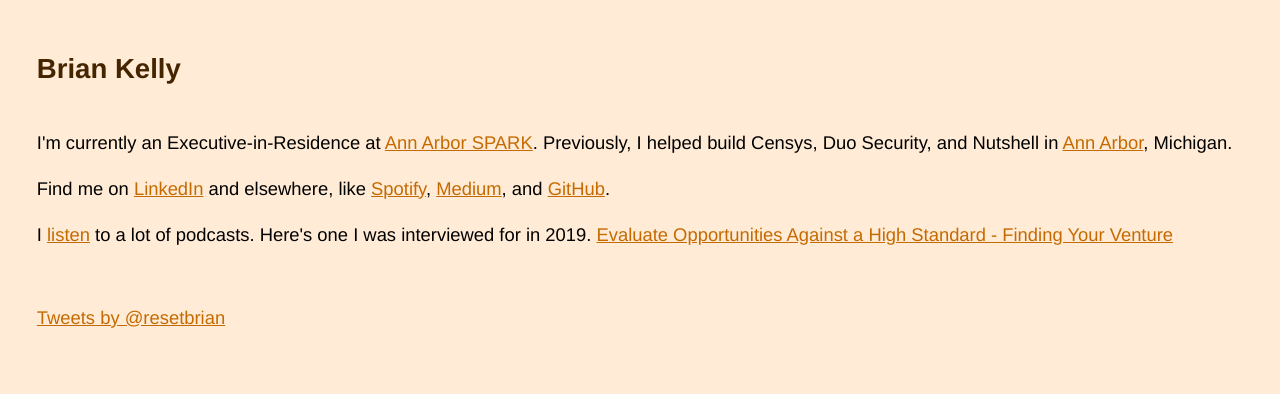
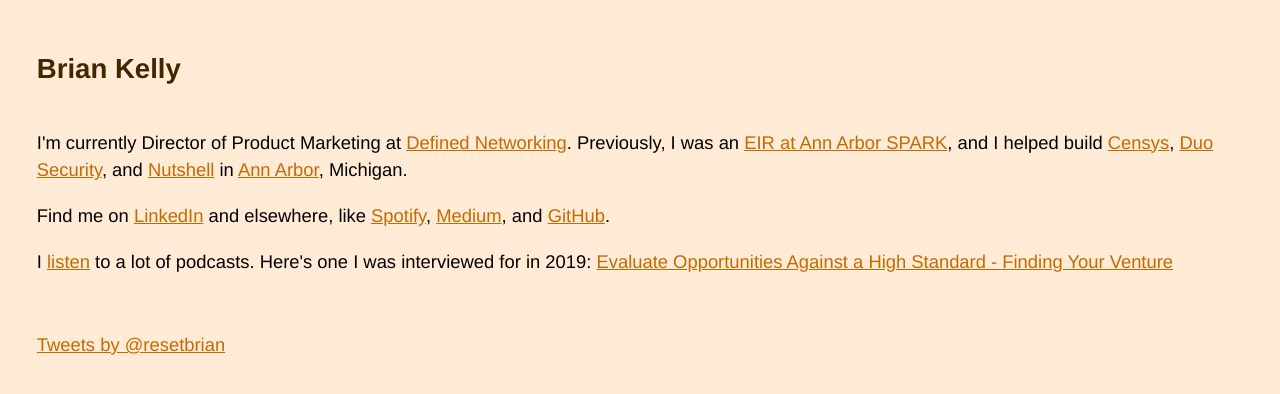
Before and after one commit to briankelly/briankelly.github.io, a Jekyll site: the page built from index.html, in a window 1280 px wide. Shown: the top 394 px of the page. Built offline with Jekyll 4.4.1, drawn with Linux system fonts in a browser that asks for light colours; comment, search, counter and statistics services are not loaded.

Commit message:
new gig @definednet

```diff
--- a/index.html
+++ b/index.html
@@ -4,7 +4,7 @@
 ---
 
     <div id="home">
-      <p>I'm currently an Executive-in-Residence at <a href="https://annarborusa.org/news/from-job-seeker-to-co-founder-reflecting-on-ann-arbors-entrepreneurial-ecosystem/" onclick="trackOutboundLink('https://annarborusa.org/news/from-job-seeker-to-co-founder-reflecting-on-ann-arbors-entrepreneurial-ecosystem/'); return false;">Ann Arbor SPARK</a>. Previously, I helped build Censys, Duo Security, and Nutshell in <a href="http://madeina2.com/" onclick="trackOutboundLink('http://madeina2.com'); return false;">Ann Arbor</a>, Michigan.</p>
+      <p>I'm currently Director of Product Marketing at <a href="https://www.defined.net/" onclick="trackOutboundLink('https://www.defined.net'); return false;">Defined Networking</a>. Previously, I was an <a href="https://annarborusa.org/news/from-job-seeker-to-co-founder-reflecting-on-ann-arbors-entrepreneurial-ecosystem/" onclick="trackOutboundLink('https://annarborusa.org/news/from-job-seeker-to-co-founder-reflecting-on-ann-arbors-entrepreneurial-ecosystem/'); return false;">EIR at Ann Arbor SPARK</a>, and I helped build <a href="https://censys.io/" onclick="trackOutboundLink('https://censys.io/'); return false;">Censys</a>, <a href="https://duo.com/" onclick="trackOutboundLink('https://duo.com/'); return false;">Duo Security</a>, and <a href="https://www.nutshell.com/" onclick="trackOutboundLink('https://www.nutshell.com/'); return false;">Nutshell</a> in <a href="https://madeina2.com/" onclick="trackOutboundLink('http://madeina2.com'); return false;">Ann Arbor</a>, Michigan.</p>
       <p>Find me on <a href="https://www.linkedin.com/in/bckelly" onclick="trackOutboundLink('https://www.linkedin.com/in/bckelly'); return false;">LinkedIn</a> and elsewhere, like <a href="https://play.spotify.com/user/y2bk/playlist/6p1qQaykbzbnmbFmBEe0aS"  onclick="trackOutboundLink('https://play.spotify.com/user/y2bk/playlist/6p1qQaykbzbnmbFmBEe0aS'); return false;">Spotify</a>, <a href="https://medium.com/@bkelly" onclick="trackOutboundLink('https://medium.com/@bkelly'); return false;">Medium</a>, and <a href="https://github.com/briankelly" onclick="trackOutboundLink('https://github.com/briankelly'); return false;">GitHub</a>.</p>
-      <p>I <a href="https://www.breaker.audio/u/bk" onclick="trackOutboundLink('https://www.breaker.audio/u/bk'); return false;">listen</a> to a lot of podcasts. Here's one I was interviewed for in 2019. <a href="https://findingyourventure.com/evaluate-opportunities-against-a-high-standard-brian-kelly/" onclick="trackOutboundLink('https://findingyourventure.com/evaluate-opportunities-against-a-high-standard-brian-kelly/'); return false;">Evaluate Opportunities Against a High Standard - Finding Your Venture</a>
+      <p>I <a href="https://www.breaker.audio/u/bk" onclick="trackOutboundLink('https://www.breaker.audio/u/bk'); return false;">listen</a> to a lot of podcasts. Here's one I was interviewed for in 2019: <a href="https://findingyourventure.com/evaluate-opportunities-against-a-high-standard-brian-kelly/" onclick="trackOutboundLink('https://findingyourventure.com/evaluate-opportunities-against-a-high-standard-brian-kelly/'); return false;">Evaluate Opportunities Against a High Standard - Finding Your Venture</a>
     </div>
```
